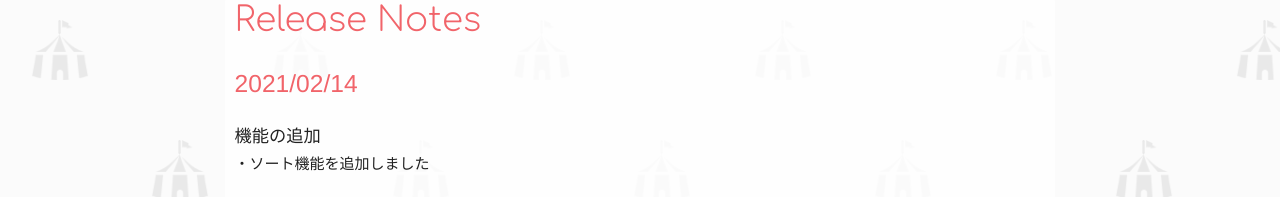
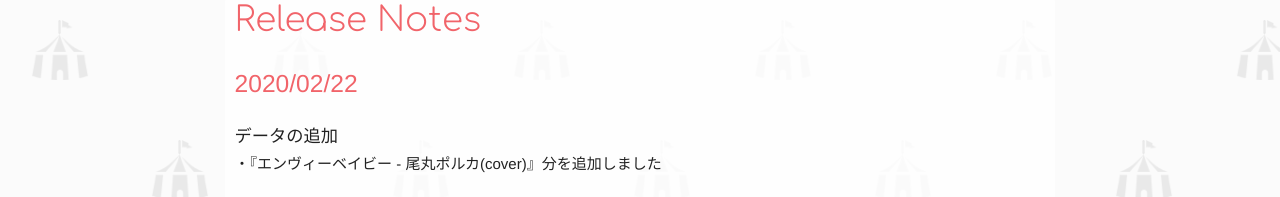
Before and after one commit to YunosukeY/polutadb, a React (Create React App) app: page /releases in a window 1280 px wide. Shown: the part 492-689 px from the top of the page. Built offline with nearby package versions, Linux system fonts and the light colour scheme.

Commit message:
add data

```diff
--- a/src/app/data.ts
+++ b/src/app/data.ts
@@ -294,6 +294,13 @@ export const videos: Video[] = [
     date: '2021/02/11',
     typeId: 2,
   },
+  {
+    // 36
+    id: 'UpoysjZfWrU',
+    title: 'エンヴィーベイビー - 尾丸ポルカ(cover)',
+    date: '2021/02/22',
+    typeId: 0,
+  },
 ];
 
 export const types: Type[] = [
@@ -568,6 +575,7 @@ export const songs: Song[] = [
   /* 258 */ { title: 'ギブス', artistId: 65, genreId: 4 },
   /* 259 */ { title: 'レーザービーム', artistId: 103, genreId: 6 },
   /* 260 */ { title: '修羅場', artistId: 20, genreId: 4 },
+  /* 261 */ { title: 'エンヴィーベイビー', artistId: 140, genreId: 3 },
 ];
 
 export const genres: Genre[] = [
@@ -726,7 +734,7 @@ export const artists: Artist[] = [
   /* 137 */ { name: '柊キライ' },
   /* 138 */ { name: '愛内里菜' },
   /* 139 */ { name: '宮崎歩' },
-  /* 140 */ { name: '' },
+  /* 140 */ { name: 'Kanaria' },
 ];
 
 class Iota {
@@ -1147,6 +1155,7 @@ export const singings: Singing[] = [
   new Singing(Iota.get(), 35, 153, 6811),
   new Singing(Iota.get(), 35, 154, 7014),
   new Singing(Iota.get(), 35, 192, 8002),
+  new Singing(Iota.get(), 36, 261, 0),
 ];
 
 export function getGenres() {
--- a/src/app/releases.tsx
+++ b/src/app/releases.tsx
@@ -5,6 +5,9 @@ export default function Releases() {
   return (
     <div className='pane' id='releases'>
       <h4>Release Notes</h4>
+      <Date date='2020/02/22' />
+      <AddData />
+      <AddVideo videoId={36} />
       <Date date='2021/02/14' />
       <AddFeature />
       <Content content='ソート機能を追加しました' />
```
